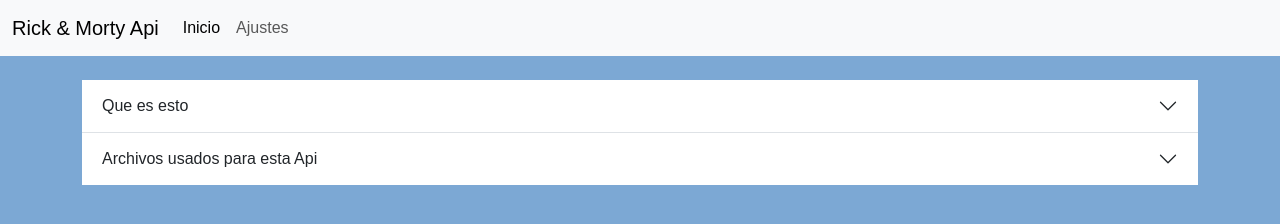
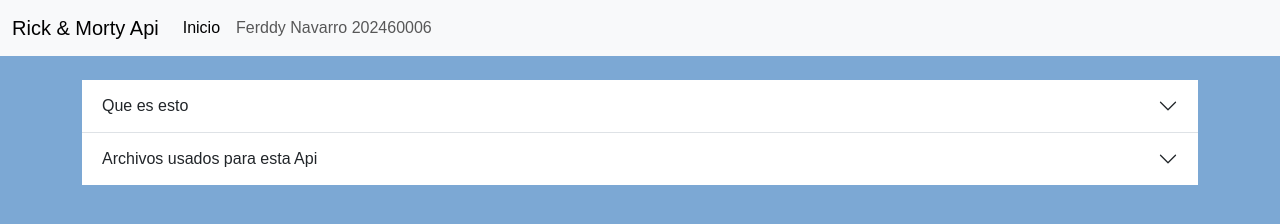
Before and after one commit to FNDavid/SegundoParcialPrograWebFD, a plain HTML site: page index.html in a window 1280 px wide. Drawn offline with nearby package versions, Linux system fonts and the light colour scheme; no server answers.

Commit message:
Update index.html

```diff
--- a/index.html
+++ b/index.html
@@ -21,7 +21,7 @@
               <a class="nav-link active" href="#">Inicio</a>
             </li>
             <li class="nav-item">
-              <a class="nav-link" href="#">Ajustes</a>
+              <a class="nav-link" href="#">Ferddy Navarro 202460006</a>
             </li>
           </ul>
         </div>
```
